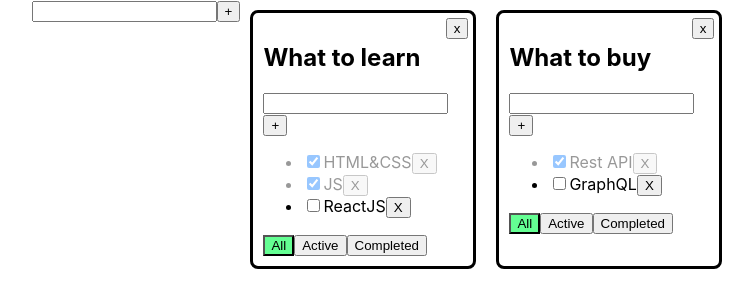
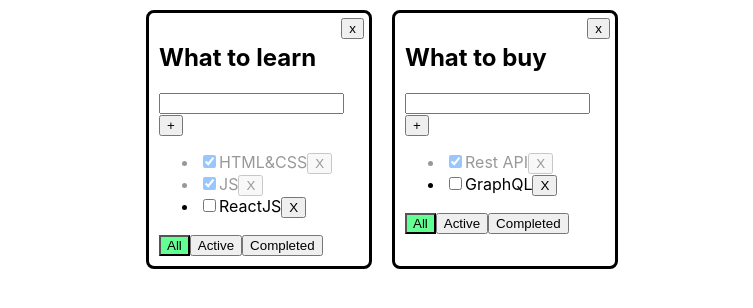
Before and after one commit to pdxserg/todolist_1_3, a React (Create React App) app: page / in a window 1280 px wide. Shown: the top 308 px of the page, without its empty margins (258-1011 px from the left). Built offline with nearby package versions, Linux system fonts and the light colour scheme.

Commit message:
create AddItemForm for add Task

```diff
--- a/src/AddItemForm.tsx
+++ b/src/AddItemForm.tsx
@@ -1,10 +1,40 @@
-import React from 'react';
+import React, {ChangeEvent, KeyboardEvent, useState} from 'react';
+type AddItemFormTypeProps={
+	addTitle:(title: string)=>void
+}
+export const AddItemForm = ({ addTitle}:AddItemFormTypeProps) => {
+	const [value, setValue] = useState("")
+	const [error, setError] = useState<null | string>(null)
+	const onchangeHandler = (e: ChangeEvent<HTMLInputElement>) => {
+		setValue(e.currentTarget.value)
+	}
 
-export const AddItemForm = () => {
+	const onKeyUpHandler = (e: KeyboardEvent<HTMLInputElement>) => {
+		setError(null)
+		if (e.key === "Enter") {
+			addTitleHandler()
+		}
+	}
+	const addTitleHandler = () => {
+		if (value.trim() !== "") {
+			addTitle( value.trim())
+			setValue("")
+
+		} else {
+			setError("Title is required!")
+		}
+
+	}
 	return (
 		<div>
-			<input type="text"/>
-			<button>+</button>
+			<input className={error ? 'error' : ''}
+			       type="text"
+			       value={value}
+			       onChange={onchangeHandler}
+			       onKeyUp={onKeyUpHandler}/>
+			<button className={error ? 'error' : ''} onClick={addTitleHandler}>+</button>
+			{/*<p className={error ? "error-message" : ""}>{error}</p>*/}
+			{error && <div className={'error-message'}>{error}</div>}
 		</div>
 	);
 };
--- a/src/App.tsx
+++ b/src/App.tsx
@@ -63,7 +63,7 @@ function App() {
 
 		return (
 			<div className="App">
-				<AddItemForm/>
+				{/*<AddItemForm/>*/}
 				{todolists.map(todol=>{
 
 					let filteredTasks = tasks[todol.id]
--- a/src/Todolist.tsx
+++ b/src/Todolist.tsx
@@ -1,16 +1,17 @@
 import React, {ChangeEvent, MouseEventHandler, KeyboardEvent, useState} from 'react';
 import {FilterType, TasksStateType, TaskType} from "./App";
+import {AddItemForm} from "./AddItemForm";
 
 type TodolistPropsType = {
-	tasks:TaskType[]
-	removeTask: (todolistID:string, id: string) => void
+	tasks: TaskType[]
+	removeTask: (todolistID: string, id: string) => void
 	filtered: (todolistId: string, filter: FilterType) => void
 	addTask: (todolistId: string, title: string) => void
-	changeStatus: (todolistId:string, id: string, isDone: boolean) => void
+	changeStatus: (todolistId: string, id: string, isDone: boolean) => void
 	filter: FilterType
 	title: string
-	todolistId:string
-	removeTodolist:(todolistId:string)=>void
+	todolistId: string
+	removeTodolist: (todolistId: string) => void
 }
 
 export const Todolist = ({
@@ -24,43 +25,21 @@ export const Todolist = ({
 	                         todolistId,
 	                         removeTodolist
                          }: TodolistPropsType) => {
-	const [value, setValue] = useState("")
-	const [error, setError] = useState<null | string>(null)
-	const onchangeHandler = (e: ChangeEvent<HTMLInputElement>) => {
-		setValue(e.currentTarget.value)
-	}
 
-	const onKeyUpHandler = (e: KeyboardEvent<HTMLInputElement>) => {
-		setError(null)
-		if (e.key === "Enter") {
-			addTaskHandler()
-		}
-	}
-	const addTaskHandler = () => {
-		if (value.trim() !== "") {
-			addTask(todolistId, value.trim())
-			setValue("")
 
-		} else {
-			setError("Title is required!")
-		}
 
+	const addTitle=(title:string)=>{
+		addTask(todolistId,title)
 	}
 	return (
 		<div className="todolistcontayner">
 			<button className="remove-todolist"
-			onClick={()=>removeTodolist(todolistId)}>x</button>
+			        onClick={() => removeTodolist(todolistId)}>x
+			</button>
 			<h2>{title}</h2>
 
 			<div>
-				<input className={error ? 'error' : ''}
-				       type="text"
-				       value={value}
-				       onChange={onchangeHandler}
-				       onKeyUp={onKeyUpHandler}/>
-				<button className={error ? 'error' : ''} onClick={addTaskHandler}>+</button>
-				{/*<p className={error ? "error-message" : ""}>{error}</p>*/}
-				{error && <div className={'error-message'}>{error}</div>}
+				<AddItemForm  addTitle={addTitle}/>
 			</div>
 			<ul>
 				{tasks.length === 0
```
